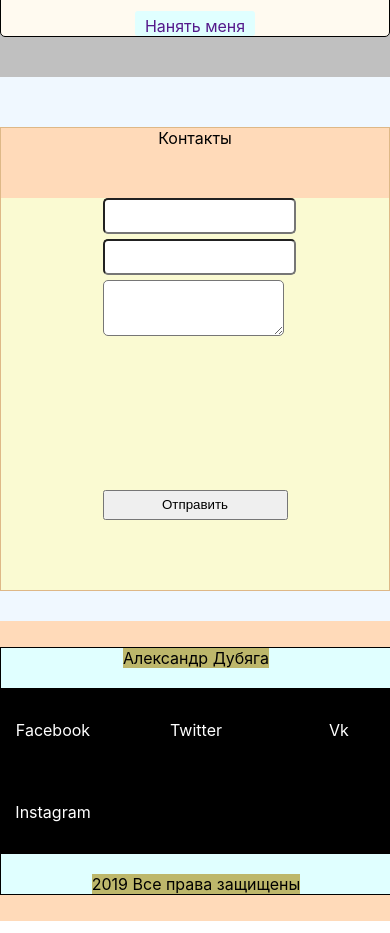
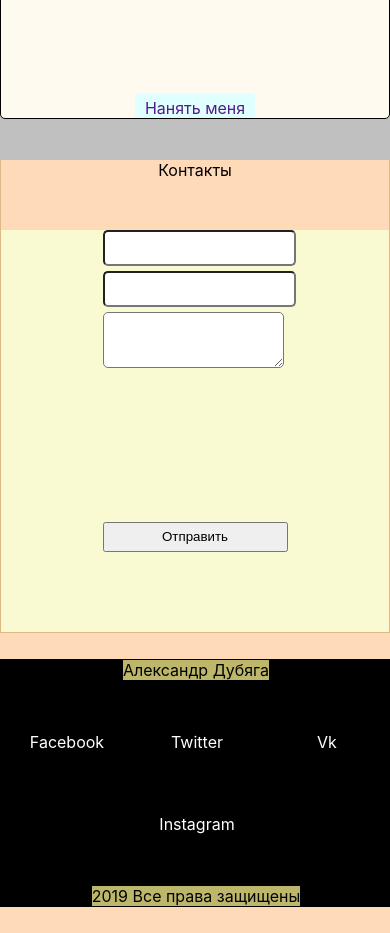
Before and after one commit to AlexandrDubiaga/react-portfolio, a React (Create React App) app: page / in a window 390 px wide. Shown: the part 3800-4733 px from the top of the page. Built offline with nearby package versions, Linux system fonts and the light colour scheme.

Commit message:
mobile adaptive refactor

```diff
--- a/src/components/Contacts/Contacts.module.css
+++ b/src/components/Contacts/Contacts.module.css
@@ -9,11 +9,9 @@
     display: flex;
     width: 100%;
     border: 1px solid burlywood;
-    margin-top: 50px;
     flex-direction: column;
     flex-wrap: wrap;
     background-color: peachpuff;
-    margin-bottom: 30px;
 
 }
 
@@ -54,5 +52,5 @@ button {
     width: 100%;
     height: 30px;
     margin-top: 150px;
-    margin-bottom: 70px;
+    margin-bottom: 80px;
 }
--- a/src/components/Footer/Footer.module.css
+++ b/src/components/Footer/Footer.module.css
@@ -14,7 +14,7 @@
     justify-content: space-around;
     margin: 0 auto;
     flex-direction: column;
-    background-color: lightcyan;
+    background-color: black;
 }
 
 .title {
@@ -37,13 +37,14 @@
 
 .main {
     display: flex;
-    justify-content: space-between;
+    justify-content: space-around;
     margin: 0 auto;
     border: 1px solid black;
     margin-top: 20px;
     margin-bottom: 20px;
     background-color: black;
     flex-wrap: wrap;
+    width: 100%;
 }
 
 .main div {
--- a/src/components/Slogan/Slogan.module.css
+++ b/src/components/Slogan/Slogan.module.css
@@ -9,6 +9,7 @@
 .contacts {
     margin-top: 50px;
     width: 100%;
+    height: 200px;
     border: 1px solid black;
     border-radius: 5px;
     background-color: floralwhite;
```
